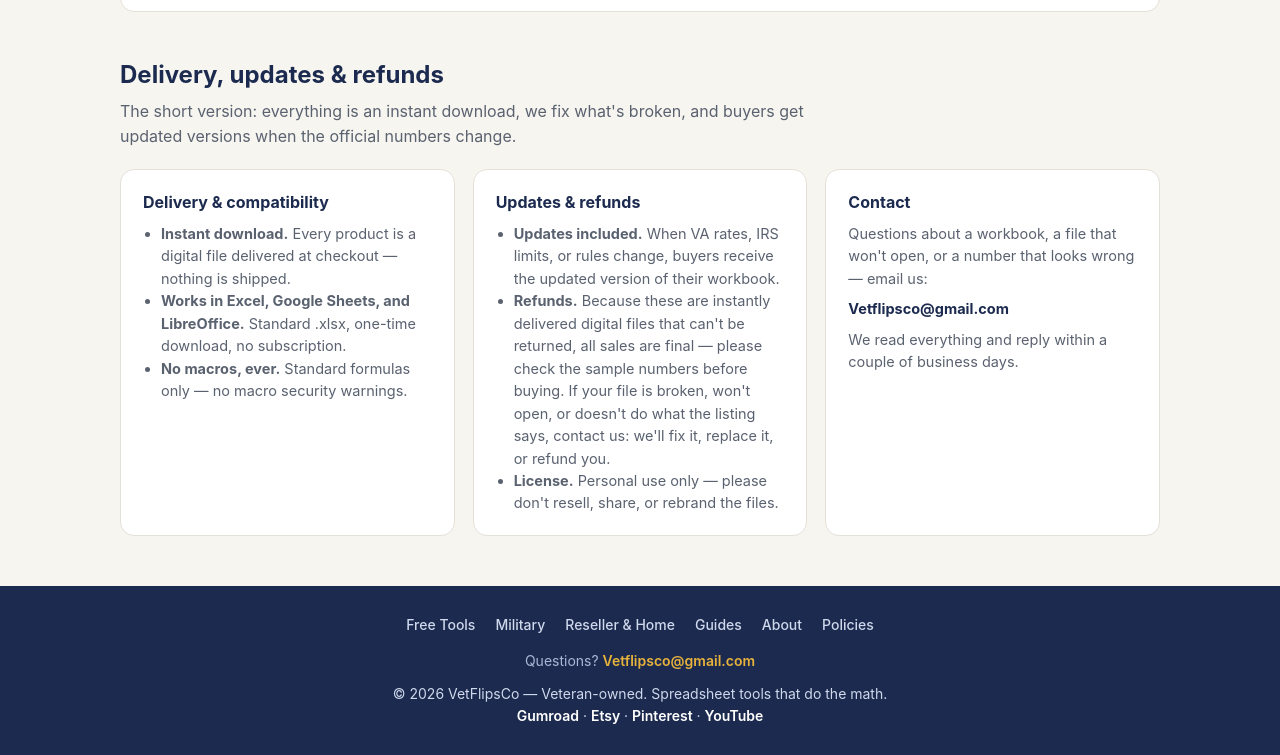
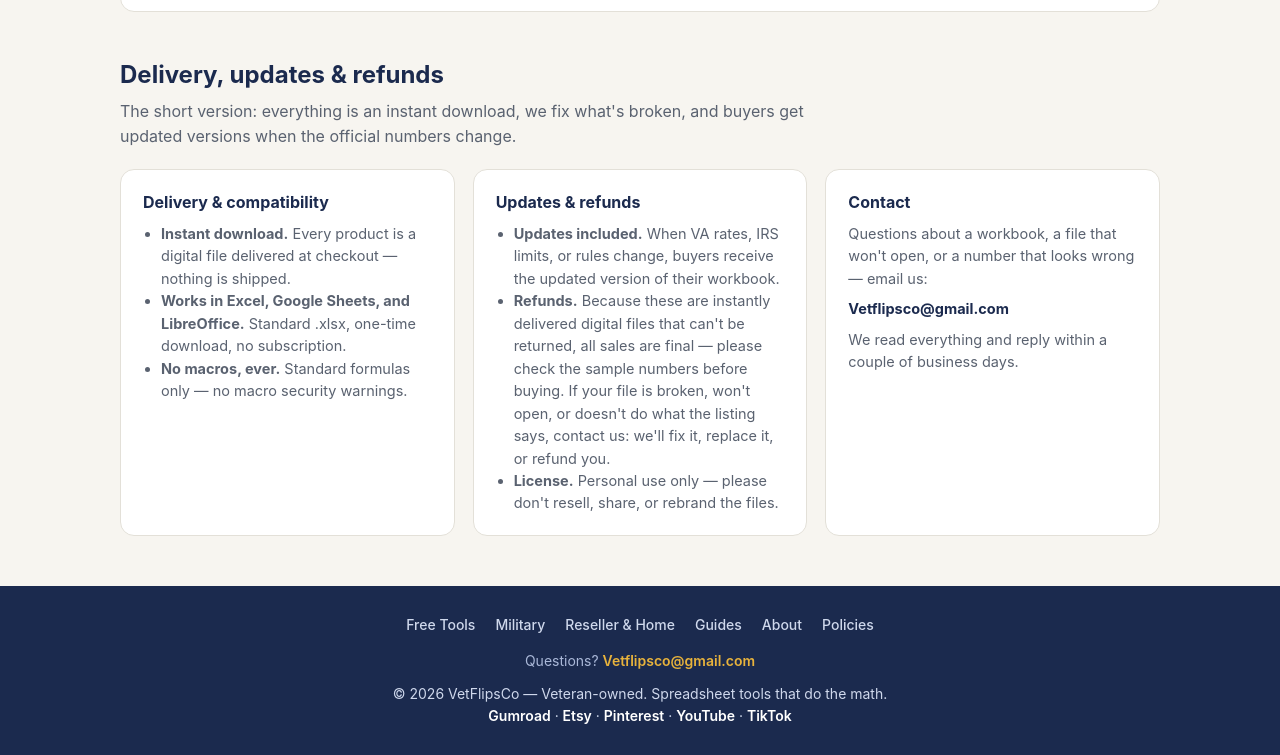
Before and after one commit to vetflipsco/vetflipsco.github.io, a plain HTML site: page index.html in a window 1280 px wide. Shown: the part 5820-6575 px from the top of the page. Drawn offline with Linux system fonts and the light colour scheme.

Commit message:
Add TikTok link to footer

```diff
--- a/index.html
+++ b/index.html
@@ -393,7 +393,7 @@ src="https://ct.pinterest.com/v3/?event=init&tid=2614442432472&noscript=1" />
     </div>
     <p class="fcontact">Questions? <a href="mailto:Vetflipsco@gmail.com">Vetflipsco@gmail.com</a></p>
     © 2026 VetFlipsCo — Veteran-owned. Spreadsheet tools that do the math.<br>
-    <a href="https://vetflipsco.gumroad.com">Gumroad</a> · <a href="https://vetflipsco.etsy.com">Etsy</a> · <a href="https://www.pinterest.com/vetflipsco/">Pinterest</a> · <a href="https://www.youtube.com/@VetFlipsCo">YouTube</a>
+    <a href="https://vetflipsco.gumroad.com">Gumroad</a> · <a href="https://vetflipsco.etsy.com">Etsy</a> · <a href="https://www.pinterest.com/vetflipsco/">Pinterest</a> · <a href="https://www.youtube.com/@VetFlipsCo">YouTube</a> · <a href="https://www.tiktok.com/@vetflipsco">TikTok</a>
   </div>
 </footer>
 <button class="to-top" id="toTop" aria-label="Back to top" title="Back to top">↑</button>
```
